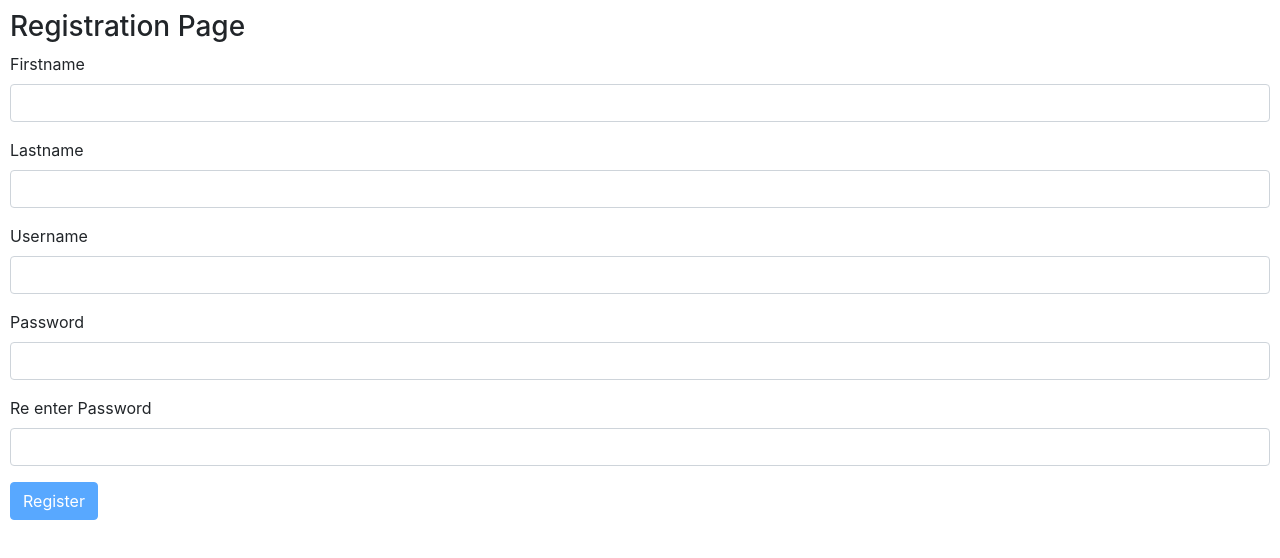
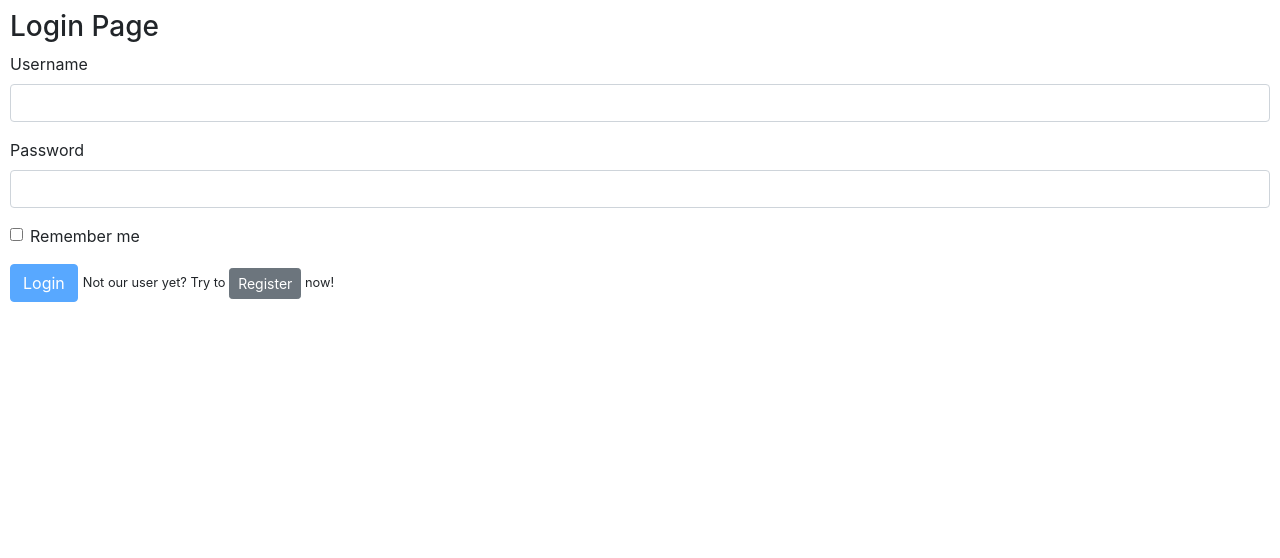
Before and after one commit to brian13th/movies-application, an Angular app in the folder movies-app/: page /login in a window 1280 px wide. Shown: the top 558 px of the page. Built offline with nearby package versions, Linux system fonts and the light colour scheme; no server answers.

Commit message:
registration/login-done

```diff
--- a/movies-app/src/app/app.component.html
+++ b/movies-app/src/app/app.component.html
@@ -1 +1 @@
-<app-register></app-register>
+<router-outlet></router-outlet>
--- /dev/null
+++ b/movies-app/src/app/users/login/login.component.html
@@ -0,0 +1,29 @@
+<div class="form-group" style="margin: 10px;">
+  <h3>Login Page</h3>
+  <form [formGroup]="signInForm">
+    <div class="form-group">
+      <label>Username</label>
+      <input formControlName="username" class="form-control" type="text">
+      <div *ngIf="username.invalid && (username.dirty || username.touched)">
+        <small class="text text-danger" *ngIf="username.errors.required">Username is mandatory</small>
+      </div>
+    </div>
+    <div class="form-group">
+      <label>Password</label>
+      <input formControlName="password" class="form-control" type="password">
+      <div *ngIf="password.invalid && (password.dirty || password.touched)">
+        <small class="text text-danger" *ngIf="password.errors.required">Password is mandatory</small>
+      </div>
+    </div>
+    <form [formGroup]="checkBox">
+      <div class="form-group form-check">
+        <input type="checkbox" formControlName="rememberMe" class="form-check-input"/>
+        <label class="form-check-label">Remember me</label>
+      </div>
+    </form>
+    <button class="btn btn-primary" type="submit" [disabled]="!signInForm.valid" (click)="submitData()">Login</button>
+    <small class="text" style="margin: 0px 10px 0px 5px;">Not our user yet? Try to
+      <button type="button" class="btn btn-secondary btn-sm" routerLink="/register">Register</button> now!
+    </small>
+  </form>
+</div>
--- /dev/null
+++ b/movies-app/src/app/users/login/login.component.ts
@@ -0,0 +1,61 @@
+import { Component, OnInit } from '@angular/core';
+import { FormGroup, FormControl, Validators } from '@angular/forms';
+import { Observable } from 'rxjs';
+import { User } from 'src/app/models/user';
+import { AuthService } from '../../auth.service';
+import { Router } from '@angular/router';
+
+@Component({
+  selector: 'app-login',
+  templateUrl: './login.component.html',
+  styleUrls: ['./login.component.css']
+})
+export class LoginComponent implements OnInit {
+  user;
+  constructor(private auth: AuthService, private router: Router) { }
+
+  ngOnInit(): void {}
+
+  submitData() {
+    this.auth.getUser(this.userToSend(this.signInForm.value)).subscribe(
+      (res) => {
+        if (res) {
+          console.log(typeof res.jwt)
+          if (this.checkBox.value['rememberMe']){
+            localStorage.setItem('jwt', res.jwt)
+          }
+          this.router.navigate(['register']);
+        }
+      }
+    )
+
+  }
+
+  userToSend(user) {
+    return {
+      "username": user.username,
+      "password": user.password
+    }
+  }
+
+  signInForm = new FormGroup({
+    username: new FormControl('', [Validators.required]),
+    password: new FormControl('', [Validators.required]),
+  })
+
+  checkBox = new FormGroup({
+    rememberMe: new FormControl('', [Validators.required])
+  })
+
+
+  get username() {
+    return this.signInForm.get('username');
+  }
+  get password() {
+    return this.signInForm.get('password');
+  }
+
+  get userFromRegistrationForm() {
+    return this.signInForm.value;
+  }
+}
--- a/movies-app/src/app/users/register/register.component.html
+++ b/movies-app/src/app/users/register/register.component.html
@@ -36,8 +36,10 @@
         <small class="text text-danger" *ngIf="repassword.errors.required">Password is mandatory</small>
       </div>
     </div>
-    <button class="btn btn-primary" type="submit" [disabled]="!registrationForm.valid" (click)="submitData()">Register</button>
+    <button class="btn btn-primary" type="submit" [disabled]="!registrationForm.valid"
+      (click)="submitData()">Register</button>
+    <small class="text" style="margin: 0px 10px 0px 5px;">Already registered? Try to
+      <button type="button" class="btn btn-secondary btn-sm" routerLink="/login">Login</button> now!
+    </small>
   </form>
 </div>
-
-{{user}}
--- a/movies-app/src/app/users/register/register.component.ts
+++ b/movies-app/src/app/users/register/register.component.ts
@@ -3,6 +3,7 @@ import { FormGroup, FormControl, Validators } from '@angular/forms';
 import { Observable } from 'rxjs';
 import { User } from 'src/app/models/user';
 import { AuthService } from '../../auth.service';
+import { Router } from '@angular/router';
 
 @Component({
   selector: 'app-register',
@@ -10,25 +11,24 @@ import { AuthService } from '../../auth.service';
   styleUrls: ['./register.component.css']
 })
 export class RegisterComponent implements OnInit {
-  user;
-  constructor(private auth:AuthService) { }
 
-  ngOnInit(): void {
-    this.auth.getUser({
-      "username": "brian13",
-      "password": "brian13"
-    }).subscribe(data => {
-      console.log(data);
-      this.user = data
-    })
-  }
-  submitData(){
-    this.auth.createUser(this.userToSend(this.userFromRegistrationForm)).subscribe()
+  constructor(private auth: AuthService, private router: Router) { }
+
+  ngOnInit(): void {}
+
+  submitData() {
+    this.auth.createUser(this.userToSend(this.userFromRegistrationForm)).subscribe(
+      (res) => {
+        if (res) {
+          this.router.navigate(['login']);
+        }
+      }
+    )
   }
 
 
 
-  userToSend(user){
+  userToSend(user) {
     return {
       "firstname": user.firstName,
       "lastname": user.lastName,
```
Also changed, not shown: movies-app/src/app/app-routing.module.ts (+10 -5 lines), movies-app/src/app/users/users.module.ts (+5 -2 lines), movies-app/src/app/users/login/login.component.css (added), 1 other file (tests, documents, lock files or other folders).
